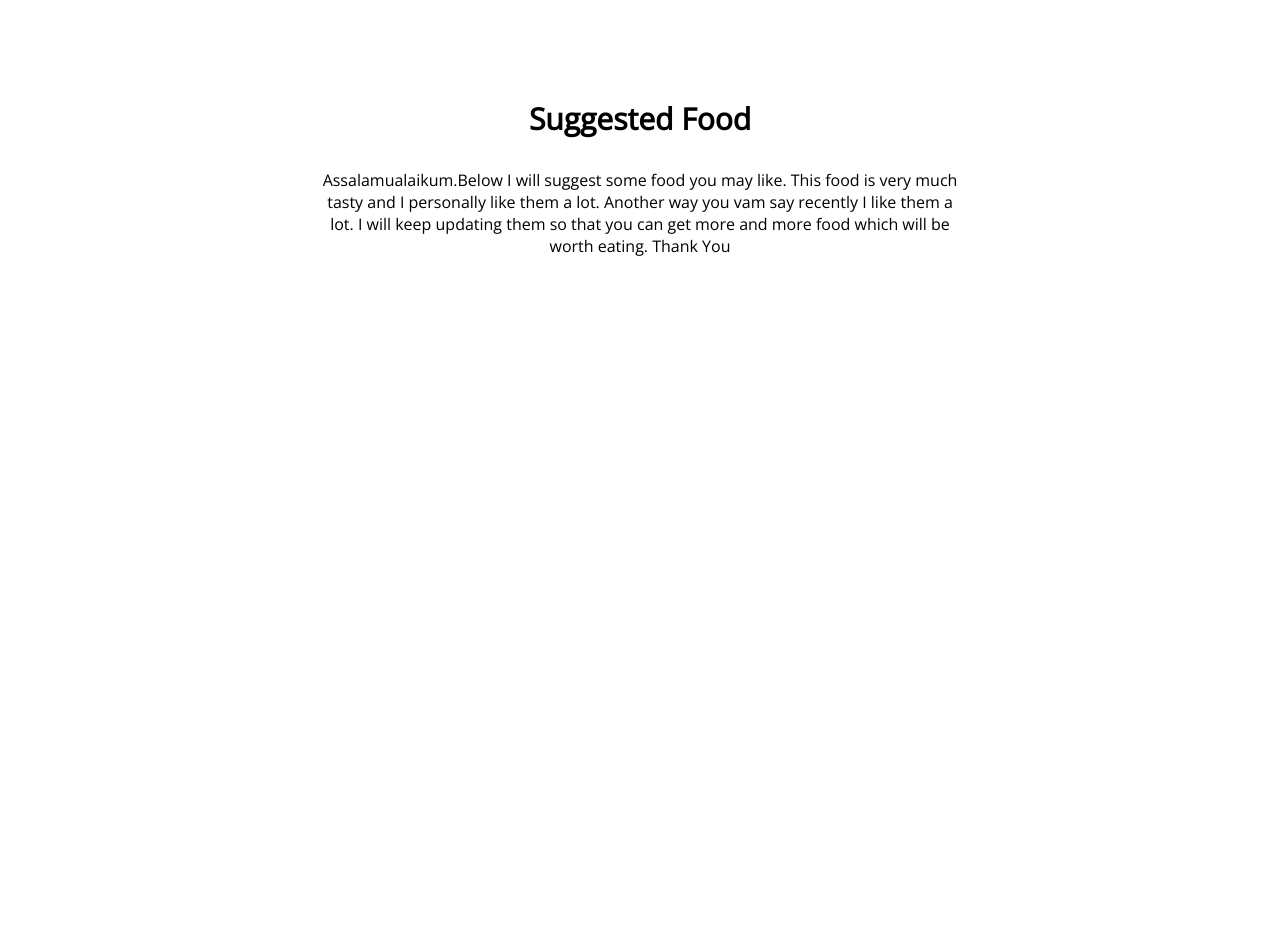
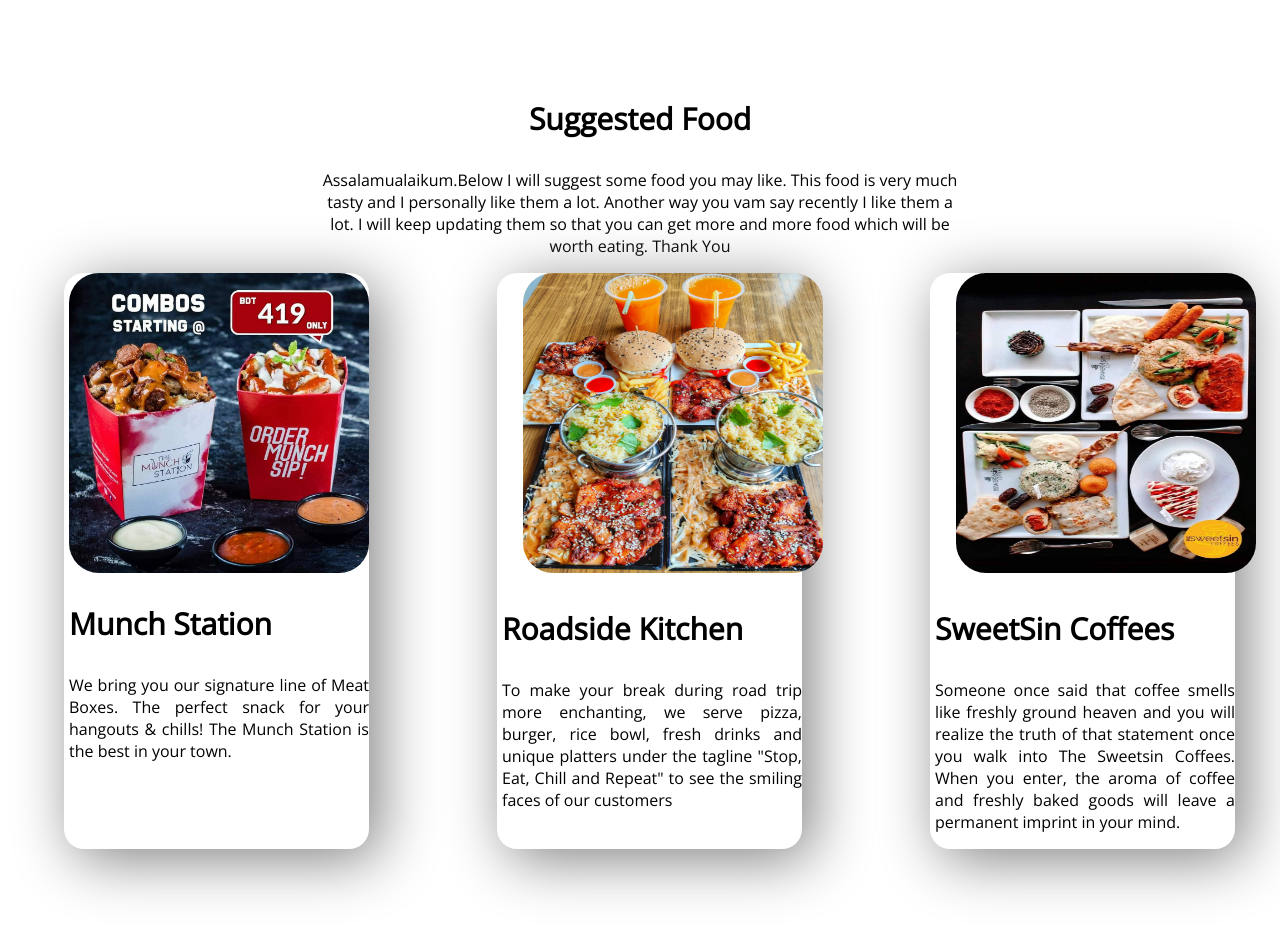
Before and after one commit to eftykhairul/khuda-lagse-website, a plain HTML site: page index.html in a window 1280 px wide. Shown: the part 1276-2211 px from the top of the page. Before the commit the page ends 1549 px from the top, so only its background shows below. Drawn offline with nearby package versions, Linux system fonts and the light colour scheme.

Commit message:
suggestion added

```diff
--- a/index.html
+++ b/index.html
@@ -43,5 +43,24 @@
         <h3>Suggested Food</h3>
         <p>Assalamualaikum.Below I will suggest some food you may like. This food is very much tasty and I personally like them a lot. Another way you vam say recently I like them a lot. I will keep updating them so that you can get more and more food which will be worth eating. Thank You</p>
     </section>
+    <section class="best-food">
+        <div class="flexible-web">
+            <div id="munch" class="review">
+                <img src="shapes/156085028_4014278185262627_7404433923150290387_n.jpg" alt="">
+                <h3>Munch Station</h3>
+                <p>We bring you our signature line of Meat Boxes. The perfect snack for your hangouts & chills! The Munch Station is the best in your town.</p>
+            </div>
+            <div id="roadside" class="review">
+                <img src="shapes/second.jpg" alt="">
+                <h3>Roadside Kitchen</h3>
+                <p>To make your break during road trip more enchanting, we serve pizza, burger, rice bowl, fresh drinks and unique platters under the tagline "Stop, Eat, Chill and Repeat" to see the smiling faces of our customers</p>
+            </div>
+            <div id="sweetsin" class="review">
+                <img src="shapes/The sweetSin Coffees.jpg" alt="">
+                <h3>SweetSin Coffees</h3>
+                <p>Someone once said that coffee smells like freshly ground heaven and you will realize the truth of that statement once you walk into The Sweetsin Coffees. When you enter, the aroma of coffee and freshly baked goods will leave a permanent imprint in your mind. </p>
+            </div>
+        </div>
+    </section>
 </body>
 </html>
--- a/style.css
+++ b/style.css
@@ -4,6 +4,7 @@
 }
 .font-colour{
     color: orange;
+    text-decoration: none;
 }
 h1{
     font-size: 50px;
@@ -21,6 +22,7 @@
 .flexible-web{
     display: flex;
     margin-bottom: 100px;
+
 }
 .link-adding{
     text-decoration: black;
@@ -43,3 +45,57 @@
 h3{
     font-size: 30px;
 }
+.best-food{
+
+    background-position: left;
+    padding-bottom: 5%;
+
+}
+.review{
+    width: 40%;
+    border-radius: 20px;
+    margin-left: 5%;
+    margin-right: 5%;
+    padding-left: 5px;
+    box-shadow: 10px 10px 60px gray;
+}
+#munch{
+    border-left: 5px;
+    border-image-slice: 1;
+    text-align: justify;
+}
+#munch img{
+    width: 300px;
+    height: 300px;
+    display:block;
+    margin-left: auto;
+    margin-right: auto;
+    border-radius: 30px;
+    image
+
+
+}
+#roadside{
+    border-left: 7px;
+    border-image-slice: 1;
+    text-align: justify;
+}
+#roadside img{
+    width: 300px;
+    height: 300px;
+    margin-left: 7%;
+    border-radius: 30px;
+
+}
+#sweetsin{
+    border-left: 7px;
+    border-image-slice: 1;
+    text-align: justify;
+}
+#sweetsin img{
+    width: 300px;
+    height: 300px;
+    margin-left: 7%;
+    border-radius: 30px;
+
+}
```
Also changed, not shown: food/Project Cover.jpg (added), food/Project Cover.png (added), food/Project Cover1.jpg (added), food/Project Cover5.png (added), food/Project Cover8.png (added), shapes/156085028_4014278185262627_7404433923150290387_n.jpg (added), shapes/The sweetSin Coffees.jpg (added), shapes/second.jpg (added), 4 other files.
